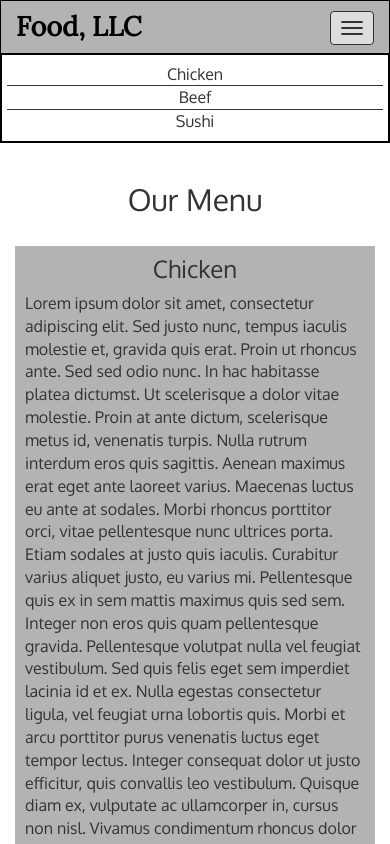
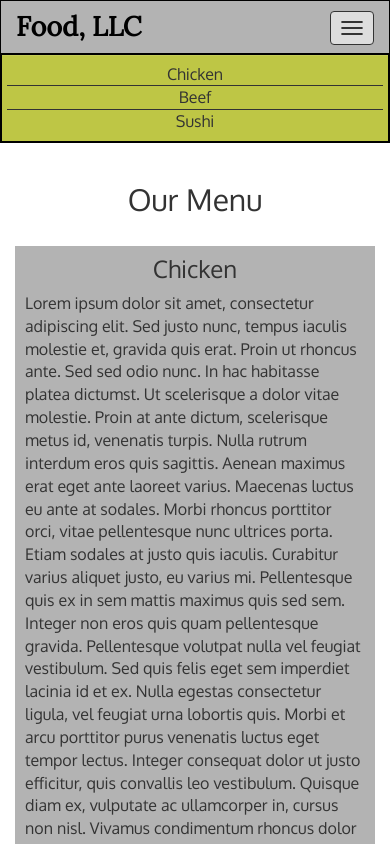
Before and after one commit to shrinik/shrinik.github.io, a plain HTML site: page mod3_solution/index.html in a window 390 px wide. Both pictures are taken after a click on the button "Toggle navigation". Shown: the top 844 px of the page. Drawn offline with Linux system fonts and the light colour scheme.

Commit message:
add background color to dropdown menu

```diff
--- a/mod3_solution/css/styles.css
+++ b/mod3_solution/css/styles.css
@@ -61,6 +61,6 @@ h3 {
         border-color: #000000;
         border-style: solid;
         border-width: 2px 1px 1px 1px;
-        background-color: #ffffff;
+        background-color: #bec645;
     }
 }
```
